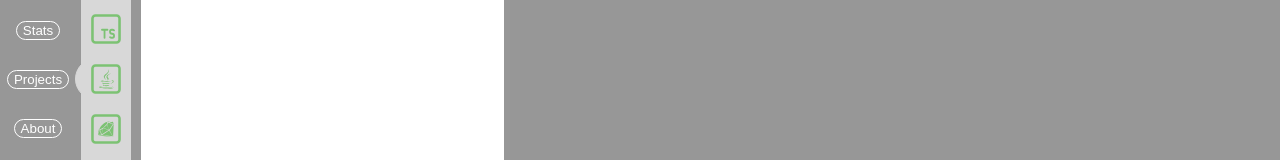
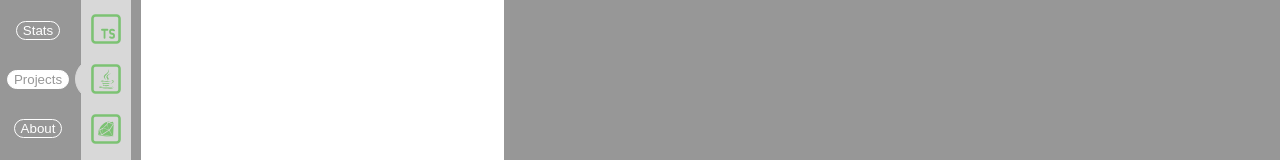
Before and after one commit to maksimumeffort/portfolio, a React (Create React App) app: page / in a window 1280 px wide. Shown: the part 369-529 px from the top of the page. Built offline with nearby package versions, Linux system fonts and the light colour scheme.

Commit message:
add styling to projects button

```diff
--- a/src/containers/Header/Header.js
+++ b/src/containers/Header/Header.js
@@ -33,7 +33,7 @@ export const Header = () => {
         <section class="nav">
           <div class="nav__options">
             {navOptions.map((opt) => {
-              return <button>{opt}</button>;
+              return <button id={opt}>{opt}</button>;
             })}
             <div class="nav__options--ball"></div>
           </div>
--- a/src/containers/Header/Header.modules.scss
+++ b/src/containers/Header/Header.modules.scss
@@ -112,6 +112,9 @@
     width: 40px;
     // border: 1px solid blue;
     padding-left: 10px;
+    & * {
+      display: flex;
+    }
     @include devices.phone {
       position: absolute;
       margin-left: auto;
@@ -147,30 +150,7 @@
   }
 }
 
-.skills__options * {
-  display: flex;
-  // flex-direction: row;
-  // text-align: center;
+#Projects {
+  background-color: white;
+  color: $darkGrey;
 }
-
-.skills__options label:hover {
-  background-color: rgba($green, 0.5);
-  color: $white;
-}
-
-.more {
-  display: flex;
-  justify-content: center;
-  &__button {
-    display: flex;
-    justify-content: center;
-    align-items: center;
-    width: 50px;
-    background-color: $green;
-    color: white;
-    height: 50px;
-    border-radius: 50%;
-    border: 1px solid white;
-    margin-bottom: 5px;
-  }
-}
```
